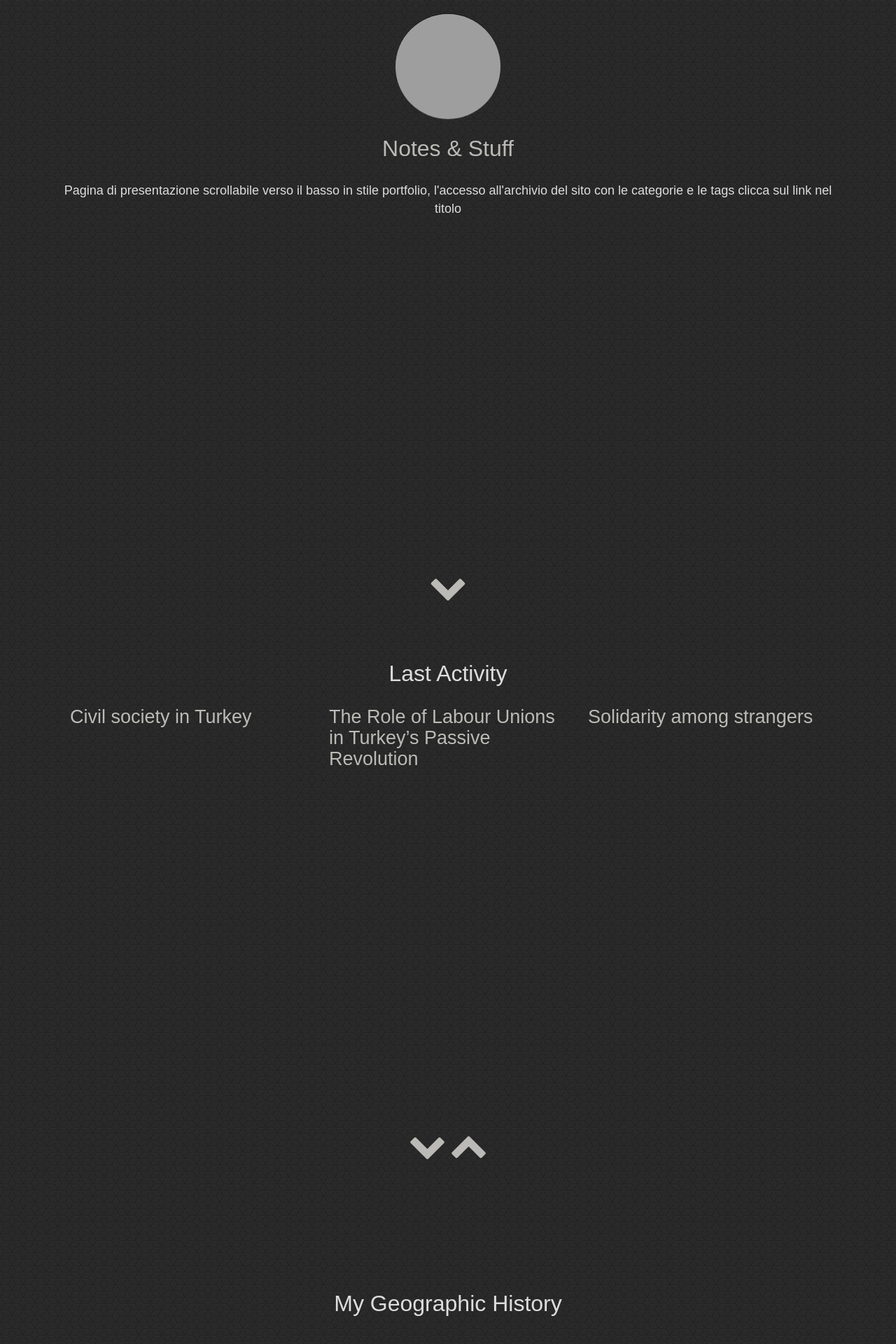
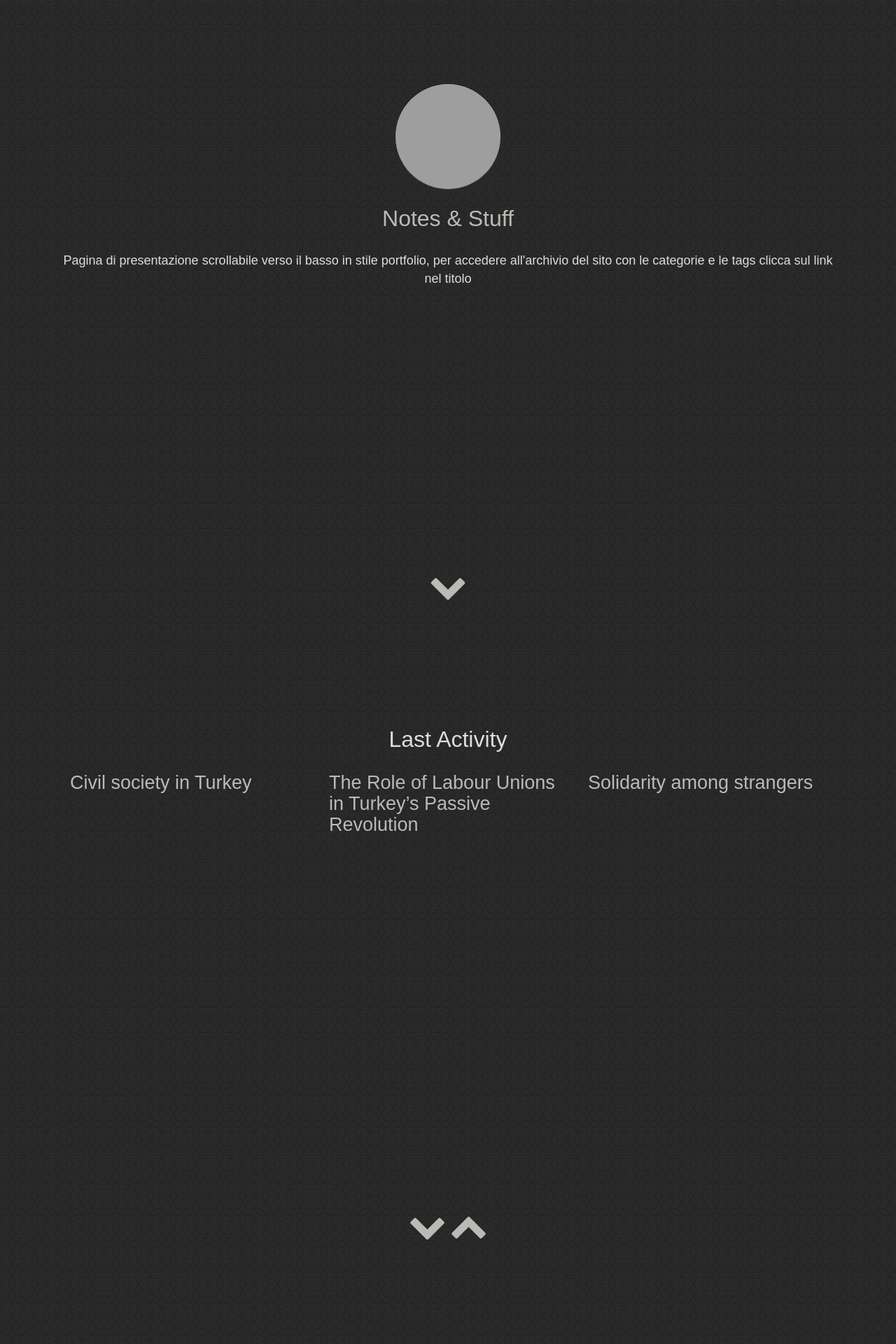
Before and after one commit to mrizzoli/mrizzoli.github.io, a Jekyll site: the page built from index.html, in a window 1280 px wide. Shown: the top 1920 px of the page at 70% size. Built offline with Jekyll 4.4.1, drawn with Linux system fonts in a browser that asks for light colours; some web fonts are replaced; a script that is not in the unit is left out; grey boxes are pictures that could not be loaded.

Commit message:
sistemato home page

```diff
--- a/_config.yml
+++ b/_config.yml
@@ -5,7 +5,7 @@
 baseurl: ""
 url: http://rizzoli.me.uk
 title_description: "Pagina di presentazione scrollabile verso il basso
-in stile portfolio, l'accesso all'archivio del sito con le categorie e
+in stile portfolio, per accedere all'archivio del sito con le categorie e
 le tags clicca sul link nel titolo"
 title_image: "https://www.gravatar.com/avatar/8c19d329a182c796d7f0df65fbfd8434?s=500&d=mm"
 google_analytics: ""
--- a/css/theme.scss
+++ b/css/theme.scss
@@ -96,13 +96,12 @@
 }
 
 section {
-    height:100%;
-    padding-top:20px;
+    padding-top:100px;
+    height:90%;
 }
 
 .bottom-buttons {
-    padding-top:45%;
-    //padding-bottom:50px;
+    padding-bottom:50px;
     text-align:center;
 }
 
@@ -118,7 +117,8 @@
 }
 
 .gravatar {
-     text-align: center;
+    margin-top:20px;
+    text-align: center;
 }
 
 .author-text {
@@ -133,7 +133,7 @@
     font-family: 'Montserrat', sans-serif;
     text-align: center;
 
-    margin-top: 0px;
+    margin-top:20px;
     padding-top: 15px;
     font-size: 30px;
 }
--- a/index.html
+++ b/index.html
@@ -5,8 +5,8 @@
 
 <div class="container-fluid ">
   <div class="row">
+    <div class="col-md-12 main content-panel">
 
-    <div class="col-md-12 main content-panel">
       <section id="profile">
         <div class="gravatar">
           <img src="{{ site.title_image }}" class="img-circle about-image" height="150" width="150" alt="{{ site.title }}" />
@@ -17,12 +17,13 @@
         <div class="author-text">
           {{ site.title_description }}
         </div>
-     <div class="col-md-12 bottom-buttons">
-        <a href="#abstracts" data-scroll><i class="icon fa fa-chevron-down fa-3x"></i></a>
+      </section>
+        <div class="row align-items-end bottom-buttons">
+          <a href="#abstracts" data-scroll><i class="icon fa fa-chevron-down fa-3x"></i></a>
         </div>
-      </section>
 
       <section id="abstracts">
+
         <h2 class="header author-header"> Last Activity </h2>
         {% for post in site.posts limit:3 %}
         <div class="col-md-4">
@@ -38,23 +39,22 @@
           </div>
         </div>
         {% endfor %}
-
-      <div class="col-md-12 bottom-buttons">
-        <a href="#history" data-scroll><i class="icon fa fa-chevron-down fa-3x"></i></a>
-        <a href="#profile" data-scroll><i class="icon fa fa-chevron-up fa-3x"></i></a>
-      </div>
       </section>
+        <div class="row align-items-end bottom-buttons fixed-bottom">
+          <a href="#history" data-scroll><i class="icon fa fa-chevron-down fa-3x"></i></a>
+          <a href="#profile" data-scroll><i class="icon fa fa-chevron-up fa-3x"></i></a>
+        </div>
 
       <section id="history">
+
         <h2 class="header author-header"> My Geographic History</h2>
         <br />
         <script src="https://embed.github.com/view/geojson/mrizzoli/mrizzoli.github.io/master/my_geographic_history.json?width=1130"></script>
       </section>
-      <div class="col-md-12 bottom-buttons">
+        <div class="row align-items-end bottom-buttons">
           <a href="#abstracts" data-scroll><i class="icon fa fa-chevron-up fa-3x"></i></a>
-      </div>
+        </div>
+
     </div>
-
   </div>
-
 </div>
```
